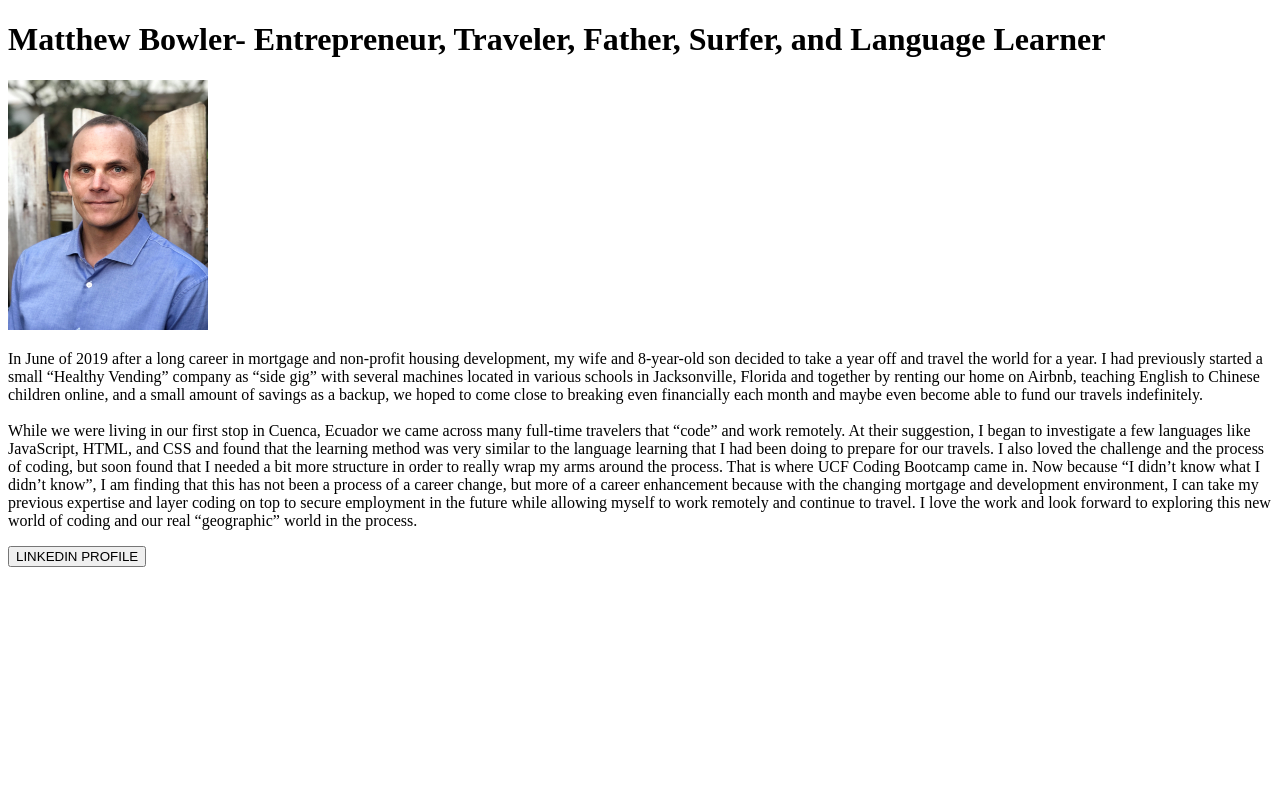
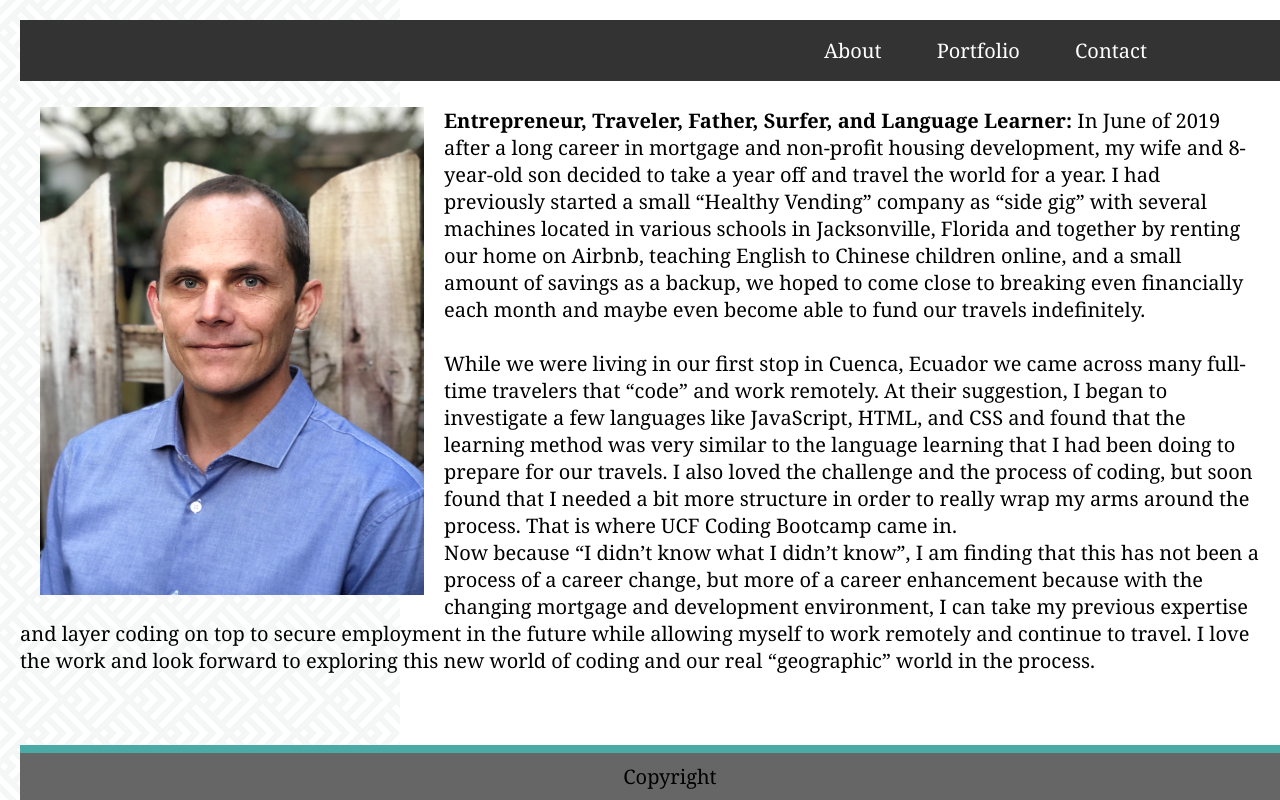
Before and after one commit to mbowler03/Basic-Portfolio, a plain HTML site: page index.html in a window 1280 px wide. Drawn offline with Linux system fonts and the light colour scheme.

Commit message:
Made several file changes currently at 80%

```diff
--- /dev/null
+++ b/Assets/CSS/Style.css
@@ -0,0 +1,90 @@
+
+/**
+ * CSS FOR BIO HOMEWORK
+ **/
+ body {
+  min-height: 100%;
+  position: relative;
+  margin: 20px;
+   padding: 30;
+   font-family: Arial, Helvetica, sans-serif;
+   font-size: 20px;
+   background-color: #ffffff;
+   background-image: url(/assets/images/spikes.png);
+   background-repeat: repeat-y;
+   border-color: #dddddd;
+   font-family: Georgia, 'Times New Roman', Times, serif
+ }
+
+ header {
+  background-color: #ffffff;
+  border-color: #cccccc;
+  padding: 30;
+  font-size: 30;
+}
+.header-left {
+  text-align: center;
+  position: fixed;
+  background: #4aaaa5;
+  padding: 10px 0;
+  color: #eee;
+}
+
+
+.header-right {
+  text-align: right;
+  width: 100%;
+  position: fixed;
+  background: #333;
+  padding: 10px 0;
+  color: #eee;
+}
+.fixed-header {
+  top: 0;
+}
+.container {
+  width: 80%;
+  margin: 0 auto;
+}
+nav a{
+  color: #fff;
+  text-decoration: none;
+  padding: 7px 25px;
+  display: inline-block;
+}
+ img {
+    float: left;
+    padding: 20px;
+  }
+
+  #ABOUT {
+    margin-top: 0;
+    width: 33.33%;
+    padding: 20px;
+    color: #30948D;
+
+}
+  footer {
+    position: fixed;
+    width: 100%;
+    padding: 10px;
+    background: #666666;
+    text-align: center;
+    border-top: 8px solid #4aaaa5;
+    bottom: 0;
+  }
+  #wholepage{
+    widows: 960px;
+    margin-left: auto;
+    margin-right: auto;
+  }
+  .row {
+    display: grid;
+    flex-direction: row;
+    flex-wrap: wrap;
+    position: relative;
+    max-width: 25%;
+    height: auto;
+    padding: 30px;
+
+  }
--- a/Assets/CSS/Style.css.css
+++ /dev/null
@@ -1 +0,0 @@
-*/ CSS For BIO HOMEWORK /*
--- a/index.html
+++ b/index.html
@@ -2,25 +2,43 @@
 <html lang="en">
     <head>
         <meta charset="utf-8">
-        <meta http-equiv="X-UA-Compatible" content="IE=edge">
         <title>Homework assignment 1 Personal BIO</title>
-        <meta name="description" content="">
-        <meta name="viewport" content="width=device-width, initial-scale=1">
-        <link rel="stylesheet" href="StyleSheetHomework1.css">
+        <link rel="stylesheet" href="Assets/CSS/Style.css">
     </head>
 
     <body>
-    <h1>Matthew Bowler- Entrepreneur, Traveler, Father, Surfer, and Language Learner</h1>
-        <img src="assets/images/Matt Profile Pic.jpg" alt="Profile Pic" width="200" height="250">
+    <div id="wholepage">
+        <header>
+            <div class="header-left">Matthew Bowler</div>
 
-    <p>In June of 2019 after a long career in mortgage and non-profit housing development, my wife and 8-year-old son decided to take a year off and travel the world for a year. I had previously started a small “Healthy Vending” company as “side gig” with several machines located in various schools in Jacksonville, Florida and together by renting our home on Airbnb, teaching English to Chinese children online, and a small amount of savings as a backup, we hoped to come close to breaking even financially each month and maybe even become able to fund our travels indefinitely.
+            <div class="header-right">
+                <div class="container">
+                    <nav>
+                        <a href="#">About</a>
+                        <a href="#">Portfolio</a>
+                        <a href="#">Contact</a>
+                    </nav>
+                </div>
+            </div>
+
+        </header>
+
+
+        <div id="ABOUT">ABOUT</div>
+        <img src="assets/images/Matt Profile Pic.jpg" alt="Profile Pic" width="384" height="488" class="float Left">
+
+
+    <p><strong>Entrepreneur, Traveler, Father, Surfer, and Language Learner:</strong>
+
+        In June of 2019 after a long career in mortgage and non-profit housing development, my wife and 8-year-old son decided to take a year off and travel the world for a year. I had previously started a small “Healthy Vending” company as “side gig” with several machines located in various schools in Jacksonville, Florida and together by renting our home on Airbnb, teaching English to Chinese children online, and a small amount of savings as a backup, we hoped to come close to breaking even financially each month and maybe even become able to fund our travels indefinitely.
     <br>
     <br>
-    While we were living in our first stop in Cuenca, Ecuador we came across many full-time travelers that “code” and work remotely. At their suggestion, I began to investigate a few languages like JavaScript, HTML, and CSS and found that the learning method was very similar to the language learning that I had been doing to prepare for our travels. I also loved the challenge and the process of coding, but soon found that I needed a bit more structure in order to really wrap my arms around the process. That is where UCF Coding Bootcamp came in. Now because “I didn’t know what I didn’t know”, I am finding that this has not been a process of a career change, but more of a career enhancement because with the changing mortgage and development environment, I can take my previous expertise and layer coding on top to secure employment in the future while allowing myself to work remotely and continue to travel. I love the work and look forward to exploring this new world of coding and our real “geographic” world in the process.
+        While we were living in our first stop in Cuenca, Ecuador we came across many full-time travelers that “code” and work remotely. At their suggestion, I began to investigate a few languages like JavaScript, HTML, and CSS and found that the learning method was very similar to the language learning that I had been doing to prepare for our travels. I also loved the challenge and the process of coding, but soon found that I needed a bit more structure in order to really wrap my arms around the process. That is where UCF Coding Bootcamp came in.
+    <br>
+        Now because “I didn’t know what I didn’t know”, I am finding that this has not been a process of a career change, but more of a career enhancement because with the changing mortgage and development environment, I can take my previous expertise and layer coding on top to secure employment in the future while allowing myself to work remotely and continue to travel. I love the work and look forward to exploring this new world of coding and our real “geographic” world in the process.
     </p>
 
-    <button onclick="window.location.href = <button onclick="window.location.href = https://www.linkedin.com/in/matthew-bowler-5367462a/;">LINKEDIN PROFILE</button>
-
-        <script src="" async defer></script>
-    </body>
+    <footer>Copyright</footer>
+    </div>
+</body>
 </html>
```
Also changed, not shown: Contact.html (+40 -14 lines), portfolio.html (+38 -13 lines), Assets/Images/spikes.png (added).
